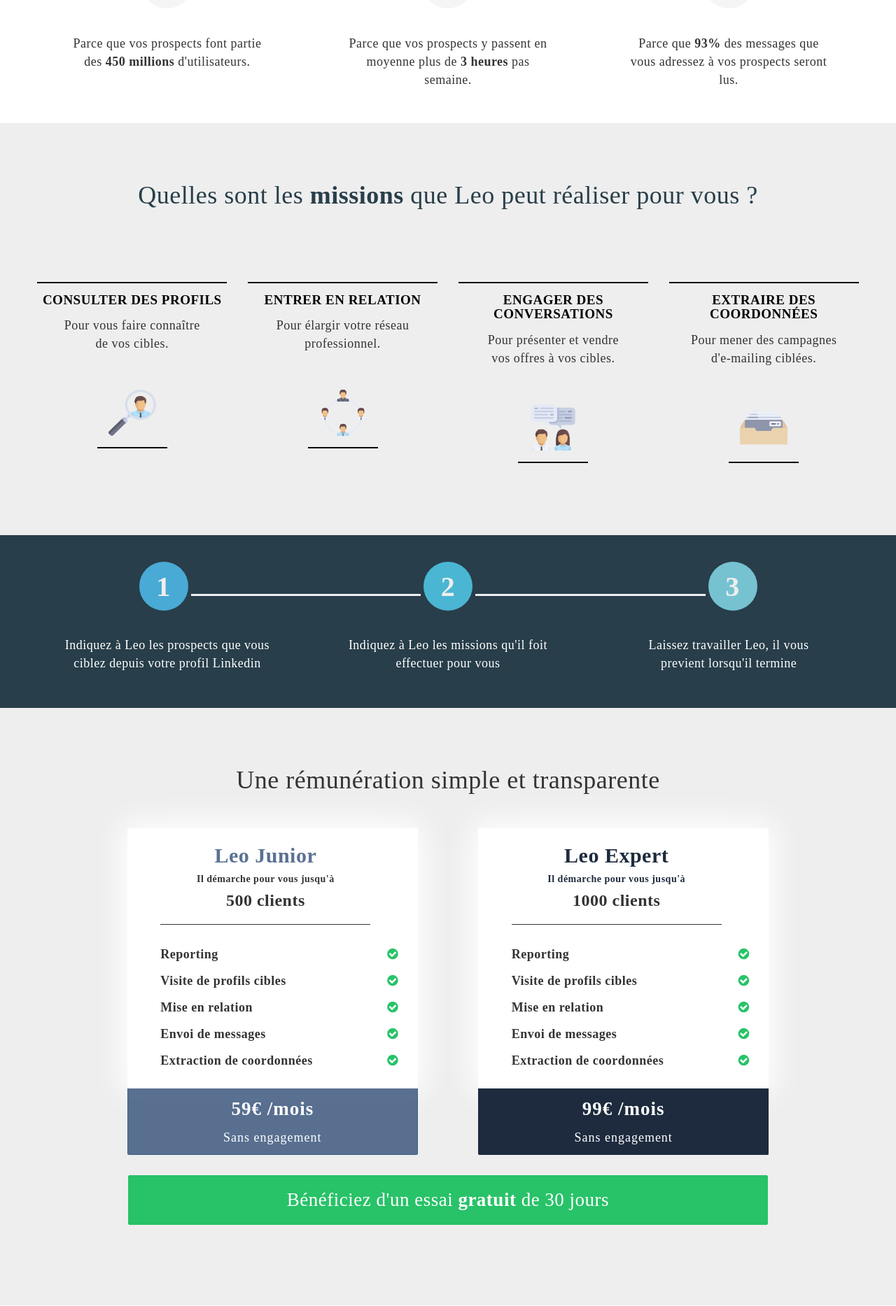
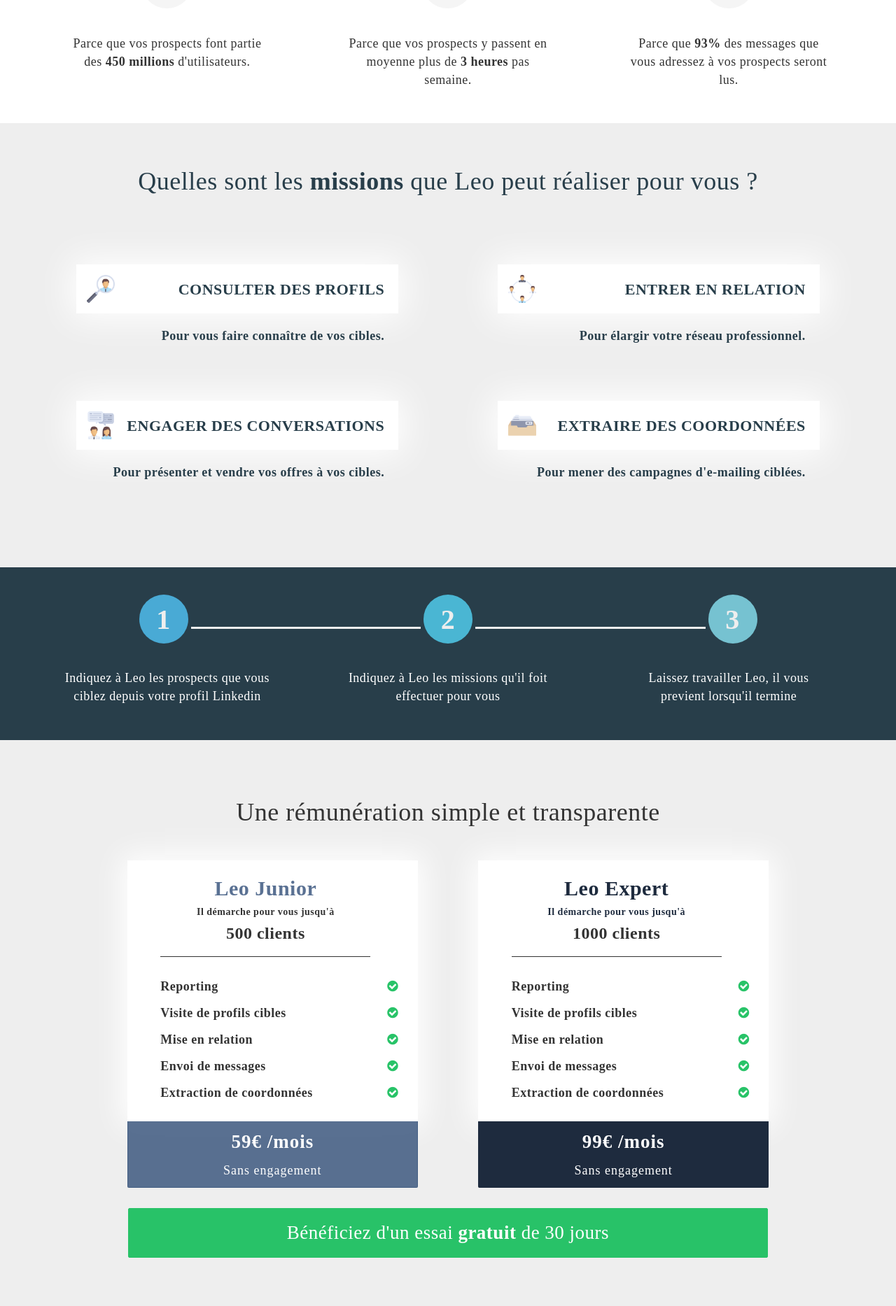
Before and after one commit to ThysBelynda/leo-linkeleads, a PHP site: page / in a window 1280 px wide. Shown: the part 888-2755 px from the top of the page at 70% size. Run offline with PHP 8.4, Linux system fonts and the light colour scheme; style sheets or scripts are compiled from the project's sources; some web fonts are replaced.

Commit message:
general style

```diff
--- a/assets/css/style.css
+++ b/assets/css/style.css
@@ -144,30 +144,68 @@ body {
   font-weight: bold; }
 
 /*-------------------------------------------MISSIONS------------------------------------------------------*/
-.missions {
+.mi {
   background-color: #eeeeee;
   padding: 5% 0 8% 0; }
-  .missions h1 {
-    padding: 0 10% 8% 10%;
+  .mi h1 {
+    margin: 0;
+    padding: 0 10% 3% 10%;
+    color: #283e4a; }
+  .mi img {
+    float: left;
+    vertical-align: middle;
+    margin: 10px;
+    padding: 5px; }
+
+.title {
+  background-color: white;
+  display: inline-block;
+  font-size: 18px;
+  width: 460px;
+  margin-top: 60px;
+  box-shadow: 0 0 50px 8px white; }
+  .title p {
+    padding-top: 20px;
+    font-size: 22px;
+    margin-right: 20px;
+    text-transform: uppercase;
     color: #283e4a; }
 
-.cards p {
-  text-align: center;
+.text {
+  display: inline-block;
+  padding: 10px 20px 0 0;
   font-size: 18px;
-  padding: 5% 10% 10% 10%; }
-.cards img {
-  border-bottom: 2px solid black;
-  padding: 16px; }
+  width: 460px; }
+  .text p {
+    padding: 10px 0 10px 0;
+    color: #283e4a;
+    font-weight: bolder;
+    font-size: 18px; }
 
-.missions h3 {
-  border-top: 2px solid black;
-  padding-top: 5%;
-  font-size: 19px;
-  font-weight: bold;
-  color: black;
-  margin: 0;
-  text-transform: uppercase; }
+/*
+.missions{
+  background-color: #eeeeee;
+  padding: 5% 0 8% 0;
 
+  h1{
+    padding:0 10% 8% 10%;
+    color: $leocoloreye;
+  }
+}
+
+.cards{
+  p{
+    text-align: center;
+    font-size:18px;
+    padding: 5% 10% 10% 10%;
+  }
+
+  img{
+    border-bottom: 2px solid rgb(0, 0, 0);
+    padding: 16px;
+  }
+}
+*/
 /*-------------------------------------------COMMENT------------------------------------------------------*/
 .comment {
   padding: 3% 0 1% 0;
--- a/assets/sass/style.scss
+++ b/assets/sass/style.scss
@@ -220,6 +220,57 @@ $stapethree: rgba(70, 134, 213, 0.88);
 }
 /*-------------------------------------------MISSIONS------------------------------------------------------*/
 
+.mi {
+  background-color: #eeeeee;
+  padding: 5% 0 8% 0;
+
+  h1 {
+    margin: 0;
+    padding: 0 10% 3% 10%;
+    color: $leocoloreye;
+  }
+
+  img {
+    float: left;
+    vertical-align: middle;
+    margin: 10px;
+    padding: 5px;
+  }
+}
+
+.title{
+  background-color: white;
+  display: inline-block;
+  font-size: 18px;
+  width: 460px;
+  margin-top:60px;
+  box-shadow: 0 0 50px 8px rgb(255, 255, 255);
+
+  p {
+    padding-top: 20px;
+    font-size: 22px;
+    margin-right: 20px;
+    text-transform: uppercase;
+    color: $leocoloreye;
+  }
+}
+
+.text{
+  //background-color: white;
+  display: inline-block;
+  padding:10px 20px 0 0;
+  font-size: 18px;
+  width: 460px;
+
+  p{
+    padding: 10px 0 10px 0;
+    color: $leocoloreye;
+    font-weight: bolder;
+    font-size: 18px;
+  }
+
+}
+/*
 .missions{
   background-color: #eeeeee;
   padding: 5% 0 8% 0;
@@ -242,16 +293,16 @@ $stapethree: rgba(70, 134, 213, 0.88);
     padding: 16px;
   }
 }
-
-.missions h3{
-  border-top: 2px solid rgb(0, 0, 0);
-  padding-top: 5%;
-  font-size: 19px;
-  font-weight: bold;
-  color: rgb(0, 0, 0);
-  margin: 0;
-  text-transform: uppercase;
-}
+*/
+//.missions h3{
+  //border-top: 2px solid rgb(0, 0, 0);
+  //padding-top: 5%;
+  //font-size: 19px;
+  //font-weight: bold;
+  //color: rgb(0, 0, 0);
+  //margin: 0;
+  //text-transform: uppercase;
+//}
 
 /*-------------------------------------------COMMENT------------------------------------------------------*/
 
--- a/index.php
+++ b/index.php
@@ -160,7 +160,7 @@ if ( isset($_POST['name']) && isset($_POST['firstname']) && isset($_POST['email'
             </div>
         </div>
     </div>
-
+<!--
     <div class="missions" align="center">
         <div class="row">
             <div class="col-sm-12 col-md-12 col-lg-12">
@@ -206,6 +206,61 @@ if ( isset($_POST['name']) && isset($_POST['firstname']) && isset($_POST['email'
             </div>
         </div>
     </div>
+-->
+
+    <div class="mi" align="center">
+        <h1>Quelles sont les <strong>missions</strong> que Leo peut réaliser pour vous ?</h1>
+                <div class="row">
+                    <div class="col-lg-6">
+                        <div class="title" align="right">
+                            <img src="img/loupe.png" height="50" width="50">
+                            <p>
+                                <strong>Consulter des profils</strong>
+                            </p>
+                        </div>
+                        <div class="text" align="right">
+                            <p>Pour vous faire connaître de vos cibles.</p>
+                        </div>
+                    </div>
+                    <div class="col-lg-6">
+                        <div class="title" align="right">
+                            <img src="img/reseau.png" height="50" width="50">
+                            <p>
+                                <strong>Entrer en relation</strong>
+                            </p>
+                        </div>
+                        <div class="text" align="right">
+                            <p>Pour élargir votre réseau professionnel.</p>
+                        </div>
+                    </div>
+                </div>
+                <div class="row">
+                    <div class="col-lg-6">
+                        <div class="title" align="right">
+                            <img src="img/chat.png" height="50" width="50">
+                            <p>
+                                <strong>Engager des conversations</strong>
+                            </p>
+                        </div>
+                        <div class="text" align="right">
+                            <p>Pour présenter et vendre vos offres à vos cibles.</p>
+                        </div>
+                    </div>
+                    <div class="col-lg-6">
+                        <div class="title" align="right">
+                            <img src="img/courrier.png" height="50" width="50">
+                            <p>
+                                <strong>Extraire des coordonnées</strong>
+                            </p>
+                        </div>
+                        <div class="text" align="right">
+                            <p>Pour mener des campagnes d'e-mailing ciblées.</p>
+                        </div>
+                    </div>
+                </div>
+    </div>
+
+
 
     <div class="comment" align="center">
         <div class="row">
```
Also changed, not shown: 1 other file.
